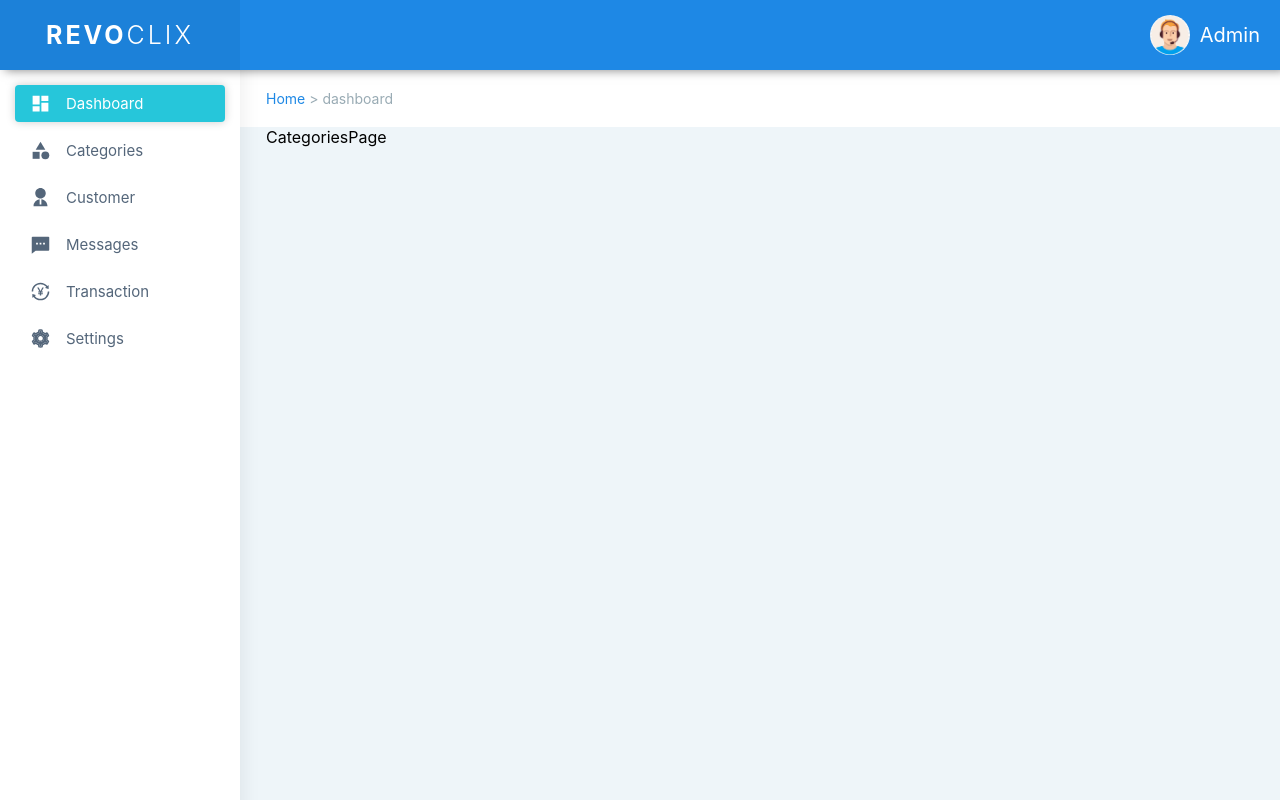
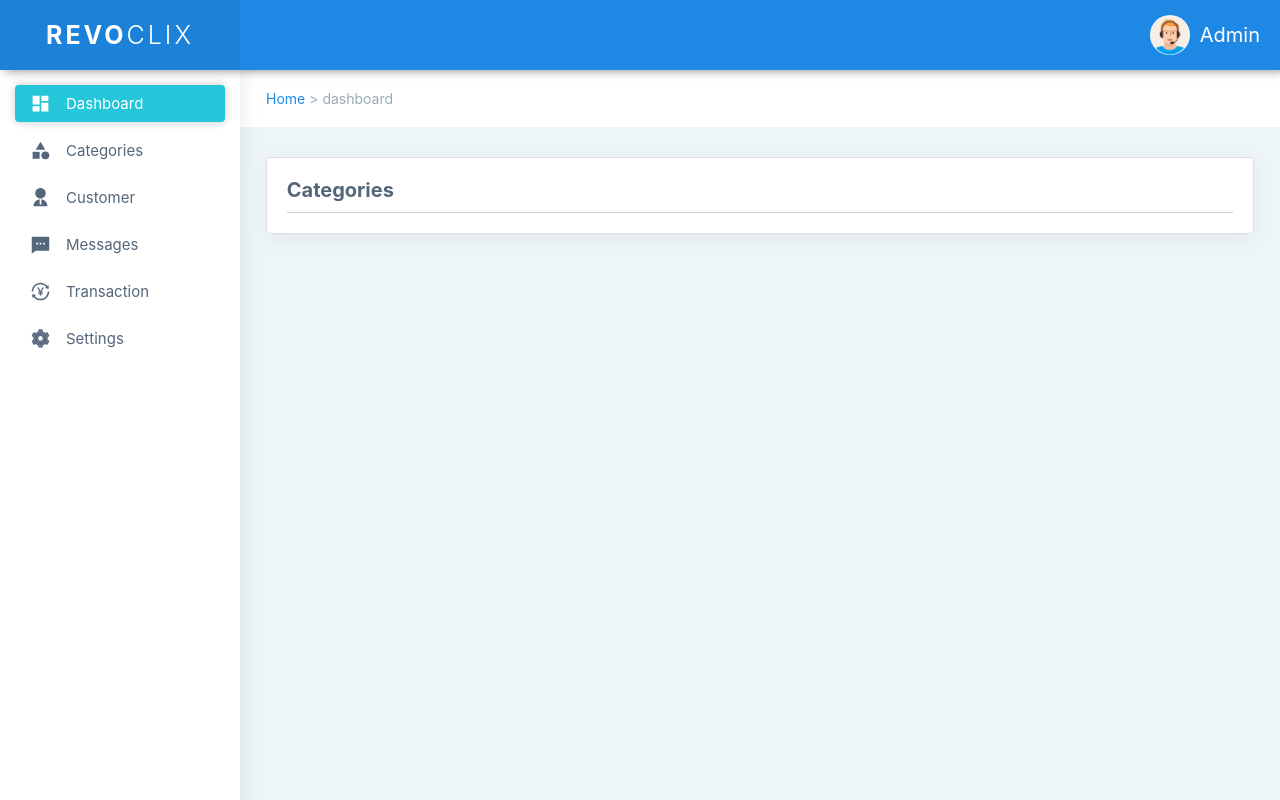
Before and after one commit to websmartdream428/revoclix-dashboard, a React (Create React App) app: page /categories in a window 1280 px wide. Built offline with nearby package versions, Linux system fonts and the light colour scheme.

Commit message:
feat: create pages components

```diff
--- /dev/null
+++ b/src/components/PageCard/PageCard.styles.ts
@@ -0,0 +1,9 @@
+import styled from "styled-components";
+
+export const PageCardWrapper = styled.div`
+  background-color: #fff;
+  border-radius: 5px;
+  border: 1px solid #00000020;
+  padding: 2%;
+  box-shadow: 0px 5px 20px rgb(0 0 0 / 5%);
+`;
--- /dev/null
+++ b/src/components/PageCard/PageCard.tsx
@@ -0,0 +1,9 @@
+import React from "react";
+
+import { PageCardWrapper } from "./PageCard.styles";
+
+const PageCard: React.FC = ({ children }) => {
+  return <PageCardWrapper>{children}</PageCardWrapper>;
+};
+
+export default PageCard;
--- /dev/null
+++ b/src/components/PageContainer/PageContainer.styles.ts
@@ -0,0 +1,6 @@
+import styled from "styled-components";
+
+export const PageWrapper = styled.div`
+  width: 100%;
+  margin: 30px 0;
+`;
--- /dev/null
+++ b/src/components/PageContainer/PageContainer.tsx
@@ -0,0 +1,8 @@
+import React from "react";
+import { PageWrapper } from "./PageContainer.styles";
+
+const PageContainer: React.FC = ({ children }) => {
+  return <PageWrapper>{children}</PageWrapper>;
+};
+
+export default PageContainer;
--- /dev/null
+++ b/src/components/PageTitle/PageTitle.styles.ts
@@ -0,0 +1,10 @@
+import styled from "styled-components";
+
+export const PageTitleWrapper = styled.div`
+  border-bottom: 1px solid #00000030;
+  padding-bottom: 10px;
+  font-size: 20px;
+  font-weight: 700;
+  color: #54667a;
+  text-transform: capitalize;
+`;
--- /dev/null
+++ b/src/components/PageTitle/PageTitle.tsx
@@ -0,0 +1,9 @@
+import React from "react";
+
+import { PageTitleWrapper } from "./PageTitle.styles";
+
+const PageTitle: React.FC = ({ children }) => {
+  return <PageTitleWrapper>{children}</PageTitleWrapper>;
+};
+
+export default PageTitle;
--- a/src/components/index.tsx
+++ b/src/components/index.tsx
@@ -6,3 +6,5 @@ export { default as UserLogo } from "./UserLogo/UserLogo";
 export { default as CustomButton } from "./CustomButton/CustomButton";
 export { default as Container } from "./Container/Container";
 export { default as MenuToggleButton } from "./MenuToggleButton/MenuToggleButton";
+export { default as PageContainer } from "./PageContainer/PageContainer";
+export { default as PageCard } from "./PageCard/PageCard";
--- a/src/layouts/AppLayout.tsx
+++ b/src/layouts/AppLayout.tsx
@@ -4,7 +4,7 @@ import { useLocation } from "react-router-dom";
 import Sidebar from "./sidebar/Sidebar";
 import Navbar from "./navbar/Navbar";
 
-import { AppBreadCrumb, Container } from "components";
+import { AppBreadCrumb, Container, PageContainer } from "components";
 import { AppContent, AppWrapper } from "./App.styles";
 
 const AppLayout: React.FC = ({ children }) => {
@@ -26,7 +26,9 @@ const AppLayout: React.FC = ({ children }) => {
       <Navbar onClick={handleMenuClick} />
       <AppContent>
         <AppBreadCrumb />
-        <Container>{children}</Container>
+        <Container>
+          <PageContainer>{children}</PageContainer>
+        </Container>
       </AppContent>
     </AppWrapper>
   ) : (
--- /dev/null
+++ b/src/pages/categories/Categories.styles.ts
@@ -0,0 +1,3 @@
+import styled from "styled-components";
+
+export const CategoriesPageWrapper = styled.div``;
--- a/src/pages/categories/Categories.tsx
+++ b/src/pages/categories/Categories.tsx
@@ -1,7 +1,16 @@
+import { PageCard } from "components";
+import PageTitle from "components/PageTitle/PageTitle";
 import React from "react";
+import { CategoriesPageWrapper } from "./Categories.styles";
 
 const CategoriesPage: React.FC = () => {
-  return <div>CategoriesPage</div>;
+  return (
+    <PageCard>
+      <CategoriesPageWrapper>
+        <PageTitle>Categories</PageTitle>
+      </CategoriesPageWrapper>
+    </PageCard>
+  );
 };
 
 export default CategoriesPage;
```
